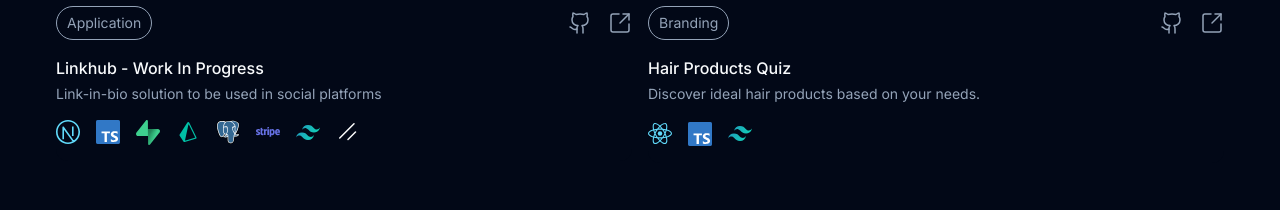
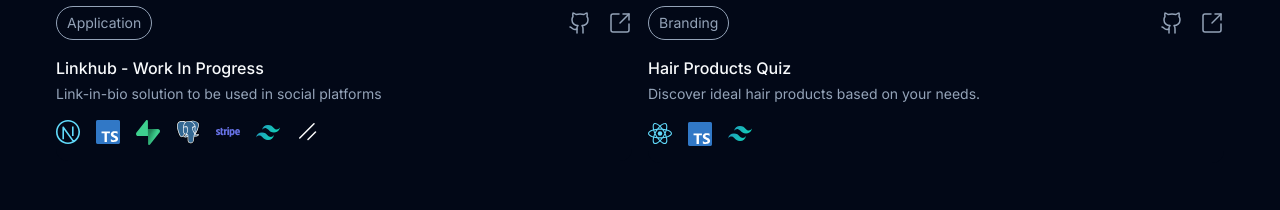
Before and after one commit to ddimitrov1108/portfolio, a Next.js app: page / in a window 1280 px wide. Shown: the part 2700-2910 px from the top of the page. Built offline with nearby package versions, Linux system fonts and the light colour scheme.

Commit message:
Update constants.tsx

```diff
--- a/components/constants.tsx
+++ b/components/constants.tsx
@@ -66,7 +66,7 @@ export const projects: {
     {
       img: "linkhub.avif",
       url: undefined,
-      source: undefined,
+      source: "https://github.com/ddimitrov1108/linkhub-app",
       type: "application",
       name: "Linkhub - Work In Progress",
       description: "Link-in-bio solution to be used in social platforms",
@@ -74,7 +74,6 @@ export const projects: {
         "nextjs.svg",
         "ts.svg",
         "supabase.svg",
-        "prisma.svg",
         "postgresql.svg",
         "stripe.svg",
         "tailwindcss.svg",
```
